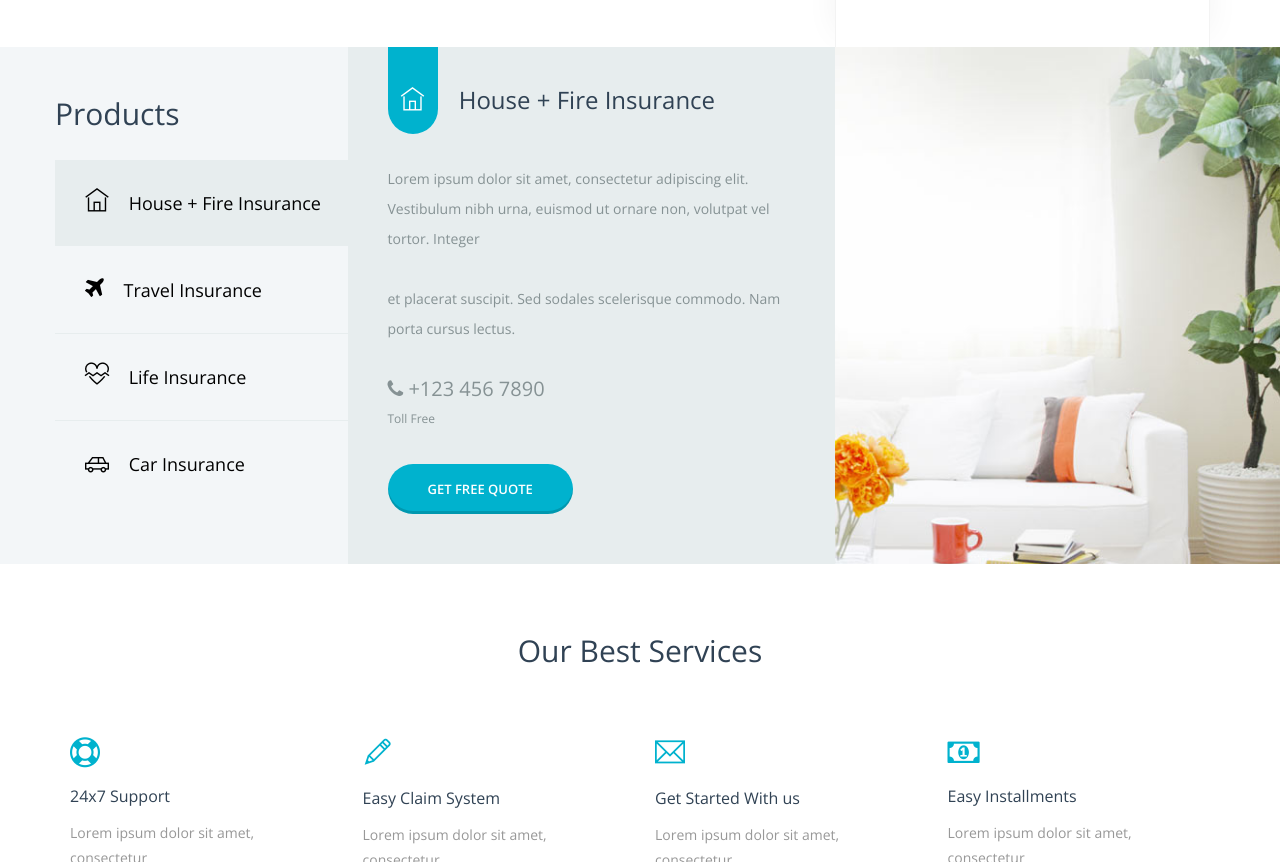
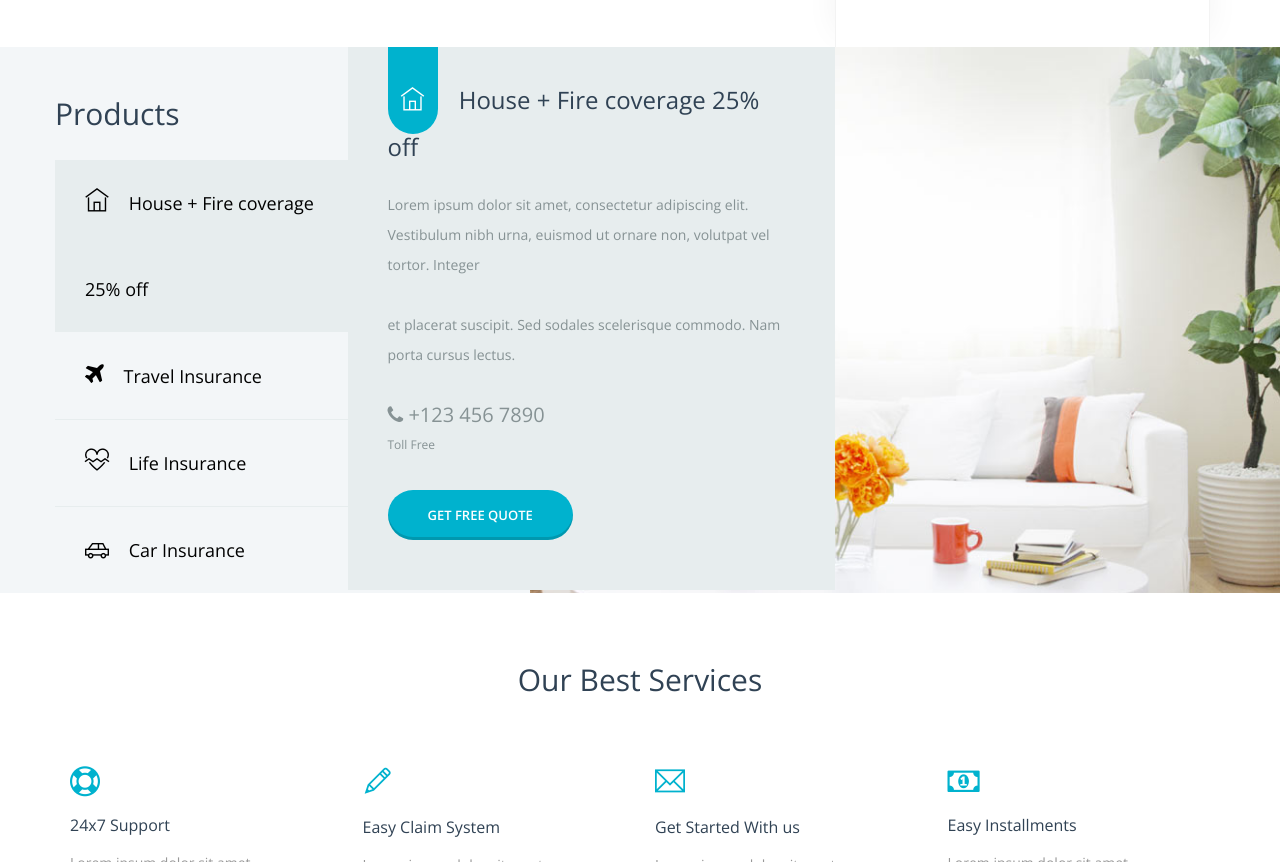
Before and after one commit to SydneyNgDengJun/Project1, a plain HTML site: page index.html in a window 1280 px wide. Shown: the part 1171-2033 px from the top of the page. Drawn offline with nearby package versions, Linux system fonts and the light colour scheme; files that its build step writes are made by us from their sources.

Commit message:
Update index.html

```diff
--- a/index.html
+++ b/index.html
@@ -180,7 +180,7 @@
                     <div id="parentVerticalTab">
                         <h2>Products</h2>
                         <ul class="resp-tabs-list hor_1 col-sm-3 col-md-3 col-lg-3">
-                            <li><i class="ti-home"></i> House + Fire Insurance</li>
+                            <li><i class="ti-home"></i> House + Fire coverage 25% off</li>
                             <li><i class="fa fa-plane"></i> Travel Insurance</li>
                             <li><i class="ti-heart-broken"></i> Life Insurance</li>
                             <li><i class="ti-car"></i> Car Insurance</li>
@@ -190,7 +190,7 @@
                                 <div class="prod-tab-content">
                                     <h4>
                                         <span class="prod-cion"><i class="ti-home"></i></span>
-                                        House + Fire Insurance
+                                        House + Fire coverage 25% off
                                     </h4>
                                     <p>Lorem ipsum dolor sit amet, consectetur adipiscing elit. Vestibulum nibh urna, euismod ut ornare non, volutpat vel tortor. Integer</p>
                                     <p>et placerat suscipit. Sed sodales scelerisque commodo. Nam porta cursus lectus. </p>
```
